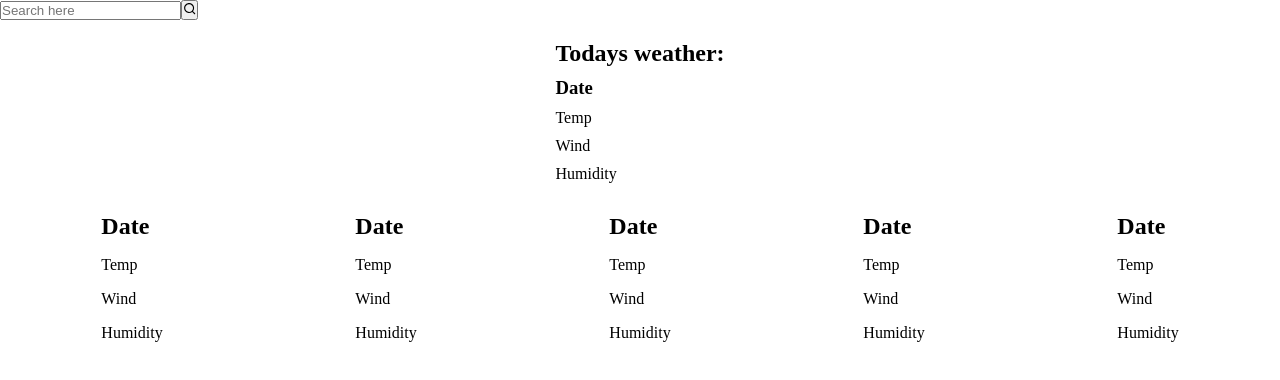
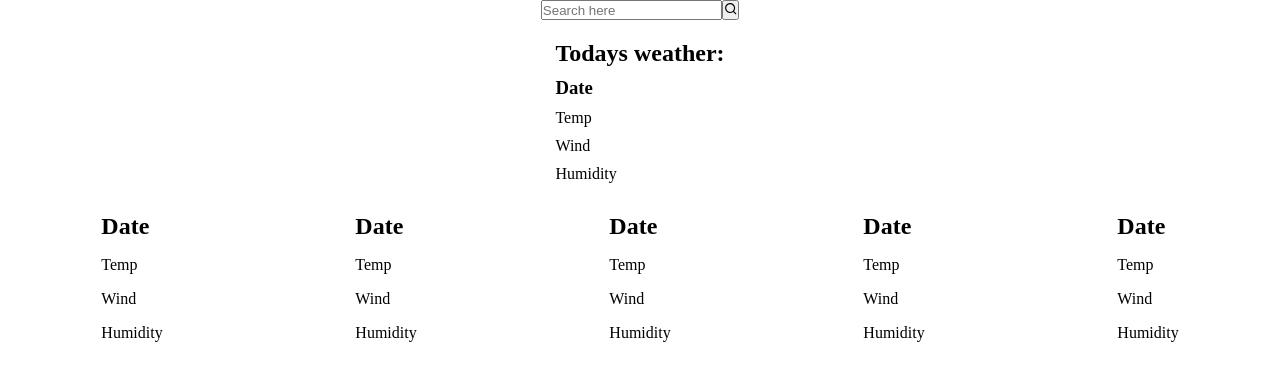
Before and after one commit to Apjuve/Elclima, a React (Create React App) app in the folder clima/: page / in a window 1280 px wide. Shown: the top 380 px of the page. Built offline with nearby package versions, Linux system fonts and the light colour scheme.

Commit message:
added display flex to search

```diff
--- a/clima/src/App.css
+++ b/clima/src/App.css
@@ -14,6 +14,15 @@ body {
   width: 100%;
 }
 
+.search {
+  display: flex;
+  justify-content: center;
+}
+
+.search-form {
+  display: flex;
+  flex-direction: row;
+}
 
 .weather-grid {
   display: grid;
--- a/clima/src/components/Search.js
+++ b/clima/src/components/Search.js
@@ -5,12 +5,12 @@ const Search = () => {
     return (
         <div className="search">
             <form action="submit" className="search-form">
-                <label htmlFor="">
+
                     <input type="text" className="search" id="search" placeholder="Search here" />
                     <button>
                     <RiSearchLine className="Search-icon"/>
                     </button>
-                </label>
+
 
             </form>
         </div>
```
